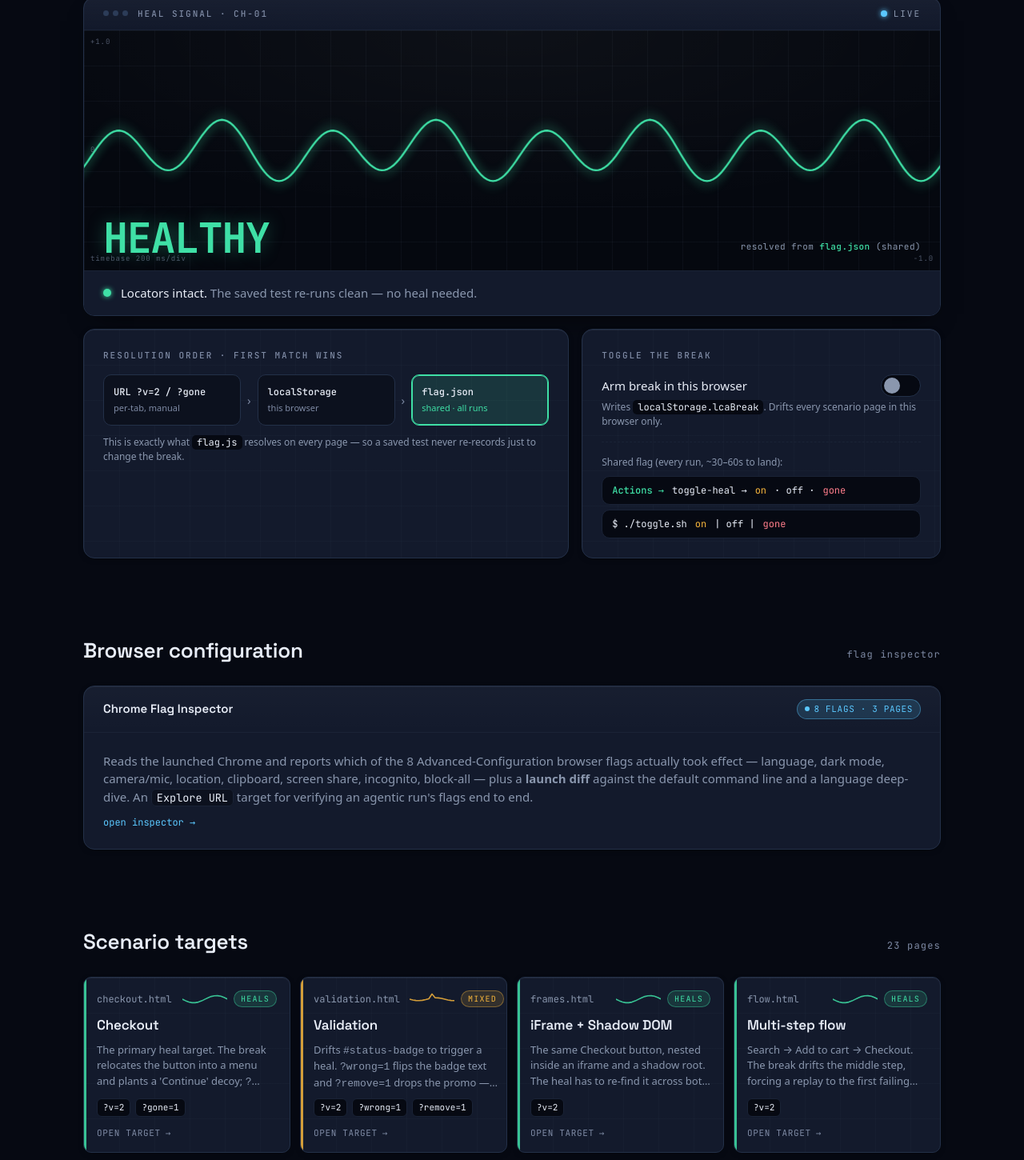
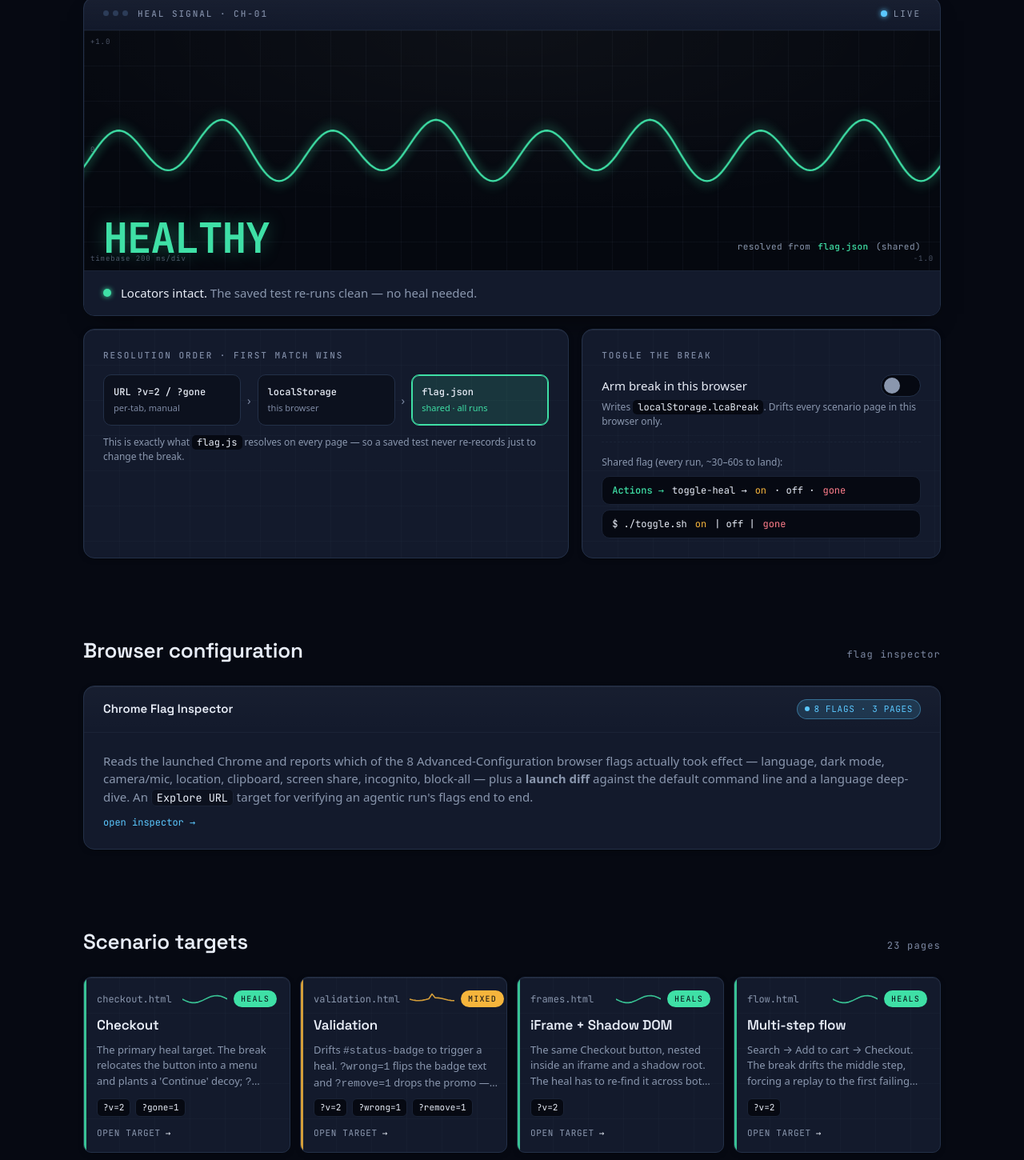
Before and after one commit to Aryan-Stack012/lca-healing-playground, a website: page index.html in a window 1280 px wide. Shown: the part 443-1893 px from the top of the page at 80% size. Drawn offline with Linux system fonts and the light colour scheme.

Commit message:
fix: resolve all accessibility violations (WCAG 2.2 AAA)
- Add role="region" to .monitor div to fix aria-prohibited-attr
- Fix .scn__tag color contrast: use solid --state background with --ink text (AAA-compliant)
- Fix .scn[data-state="config"] .scn__tag: use --text on --panel-2 background
- Fix .scn__params code: use explicit opaque #060912 background + z-index to prevent pseudo-element interference
- Fix .scn__go .arr: boost arrow color from --faint to --text for AAA contrast
- Fix .readout__src b: add explicit background + z-index to resolve undetermined background from screen pseudo-elements

```diff
--- a/index.html
+++ b/index.html
@@ -121,8 +121,8 @@
 .screen[data-state="gone"] .readout__state{text-shadow:0 0 9px color-mix(in srgb, var(--state) 30%, transparent)}
 .readout__state.enter{animation:readoutIn .42s var(--ease)}
 @keyframes readoutIn{from{opacity:0; transform:translateY(10px)}to{opacity:1; transform:none}}
-.readout__src{font-family:var(--font-mono); font-size:var(--fs-50); letter-spacing:.04em; color:var(--muted); text-align:right; white-space:nowrap; padding-bottom:6px}
-.readout__src b{color:var(--state,var(--text)); font-weight:500}
+.readout__src{font-family:var(--font-mono); font-size:var(--fs-50); letter-spacing:.04em; color:var(--muted); text-align:right; white-space:nowrap; padding-bottom:6px; position:relative; z-index:1}
+.readout__src b{color:var(--state,var(--text)); font-weight:500; background:#05080F; padding:0 2px; border-radius:3px}
 
 .monitor__plate{display:flex; align-items:center; gap:var(--s3); padding:var(--s4) var(--s5); border-top:1px solid var(--line-soft); background:var(--panel)}
 .plate__pulse{flex:none; width:10px; height:10px; border-radius:50%; background:var(--state,var(--faint)); box-shadow:0 0 12px var(--state,transparent); animation:livePulse 2.4s ease-in-out infinite}
@@ -203,14 +203,14 @@
 .scn__meta{display:inline-flex; align-items:center; gap:var(--s2)}
 .scn__wave{display:block; width:56px; height:16px; opacity:.85}
 .scn__wave path{fill:none; stroke:var(--state); stroke-width:1.6; stroke-linecap:round; stroke-linejoin:round}
-.scn__tag{font-family:var(--font-mono); font-size:10px; letter-spacing:var(--track-micro); text-transform:uppercase; color:var(--state); background:var(--state-dim); border:1px solid color-mix(in srgb,var(--state) 40%, transparent); padding:2px 8px; border-radius:var(--r-pill); white-space:nowrap}
-.scn[data-state="config"] .scn__tag{border-style:dashed; color:var(--faint)} /* steel misses AA at 10px — lift text, keep steel border */
+.scn__tag{font-family:var(--font-mono); font-size:10px; letter-spacing:var(--track-micro); text-transform:uppercase; color:var(--ink); background:var(--state); border:1px solid color-mix(in srgb,var(--state) 40%, transparent); padding:2px 8px; border-radius:var(--r-pill); white-space:nowrap}
+.scn[data-state="config"] .scn__tag{border-style:dashed; color:var(--text); background:var(--panel-2)} /* lifted for AAA contrast */
 .scn__title{font-family:var(--font-display); font-weight:600; font-size:var(--fs-300); margin:2px var(--s4) var(--s2); letter-spacing:-.01em}
 .scn__desc{margin:0 var(--s4) var(--s3); font-size:var(--fs-100); color:var(--muted); line-height:1.5; display:-webkit-box; -webkit-line-clamp:3; line-clamp:3; -webkit-box-orient:vertical; overflow:hidden; max-height:calc(1.5em * 3)}
 .scn__params{display:flex; flex-wrap:wrap; gap:6px; padding:0 var(--s4); min-height:6px}
-.scn__params code{font-family:var(--font-mono); font-size:11px; color:var(--text); background:var(--ink); border:1px solid var(--line-soft); border-radius:6px; padding:2px 7px}
-.scn__go{padding:var(--s3) var(--s4) var(--s4); font-family:var(--font-mono); font-size:var(--fs-50); color:var(--faint); display:flex; align-items:center; gap:6px; letter-spacing:.06em; text-transform:uppercase}
-.scn__go .arr{display:inline-block; transition:transform .2s var(--ease)}
+.scn__params code{font-family:var(--font-mono); font-size:11px; color:var(--text); background:#060912; border:1px solid var(--line-soft); border-radius:6px; padding:2px 7px; isolation:isolate; position:relative; z-index:1}
+.scn__go{padding:var(--s3) var(--s4) var(--s4); font-family:var(--font-mono); font-size:var(--fs-50); color:var(--muted); display:flex; align-items:center; gap:6px; letter-spacing:.06em; text-transform:uppercase}
+.scn__go .arr{display:inline-block; transition:transform .2s var(--ease); color:var(--text)}
 
 /* ---------- case matrix ---------- */
 .filters{display:flex; flex-wrap:wrap; gap:var(--s2); align-items:center; margin-bottom:var(--s4)}
@@ -313,7 +313,7 @@ tbody tr:hover{background:var(--ink-2)}
   <!-- SIGNATURE: live oscilloscope reading the real break flag -->
   <section class="cluster reveal in" aria-labelledby="clusterH">
     <h2 id="clusterH" class="sr-only">Live break state and controls</h2>
-    <div class="monitor" aria-label="Live heal-signal monitor">
+    <div class="monitor" role="region" aria-label="Live heal-signal monitor">
       <div class="monitor__bezel">
         <span class="bezel__id">
           <span class="dotrow"><i></i><i></i><i></i></span>
```
